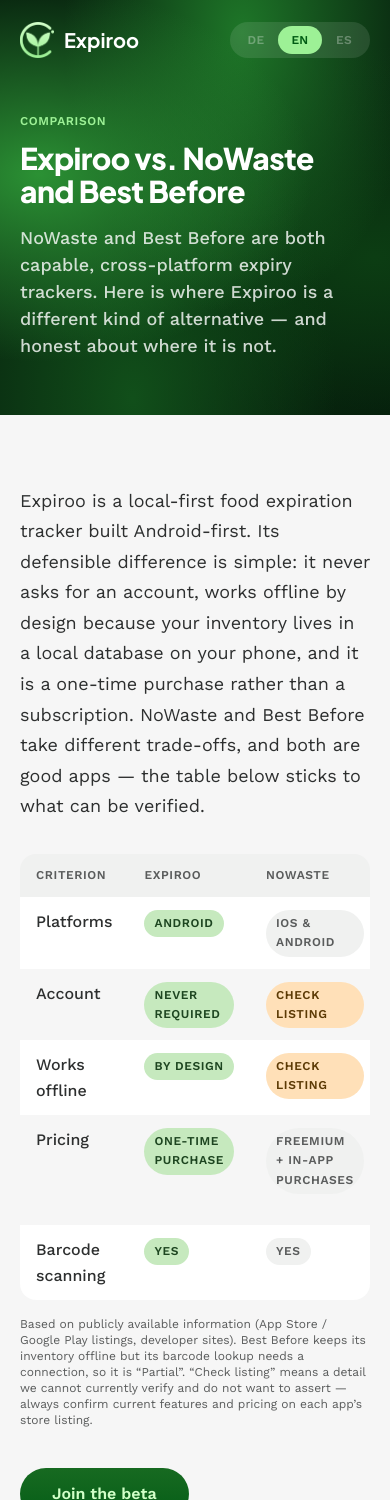
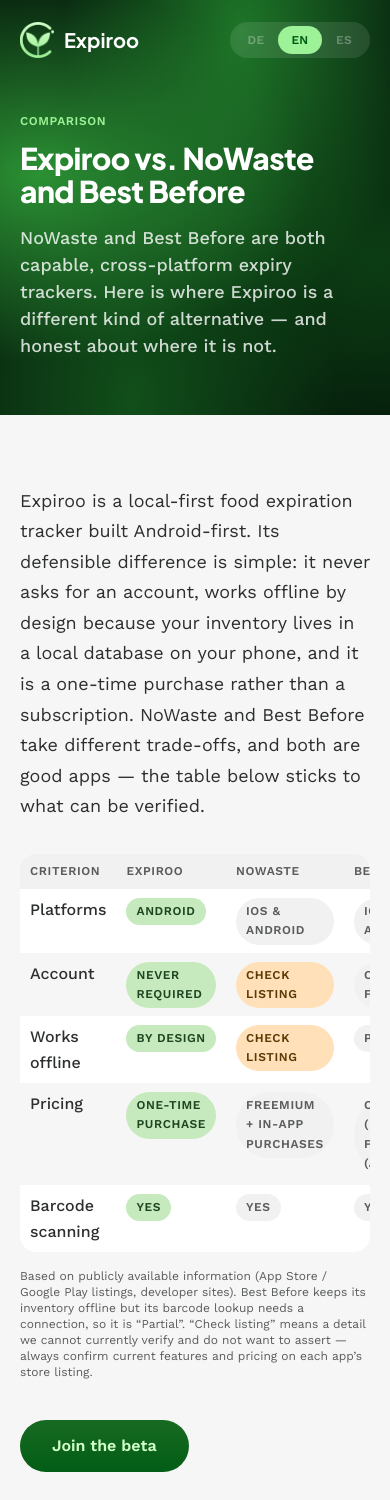
Before and after one commit to Z3r0J/expiroo-website, a Next.js app: page /en/alternatives in a window 390 px wide. Shown: the top 1500 px of the page. Built offline with nearby package versions, Linux system fonts and the light colour scheme.

Commit message:
fix(css): let mdx tables fit narrow phones
Below 640px, table cells use tighter padding and headers may wrap, so 3-column tables no longer clip their last column at 360-390px. Desktop is unchanged.

```diff
--- a/app/globals.css
+++ b/app/globals.css
@@ -227,6 +227,17 @@
   .mdx-table tbody tr:nth-child(even) td {
     background: color-mix(in oklab, var(--color-surface-container-low) 60%, transparent);
   }
+  /* Phones (below Tailwind's sm): tighter cells and wrapping headers so 3-column
+     tables fit their scroll box instead of clipping the last column. */
+  @media (max-width: 639px) {
+    .mdx-table thead th,
+    .mdx-table td {
+      padding: 0.5rem 0.625rem;
+    }
+    .mdx-table thead th {
+      white-space: normal;
+    }
+  }
 }
 
 @layer base {
```
